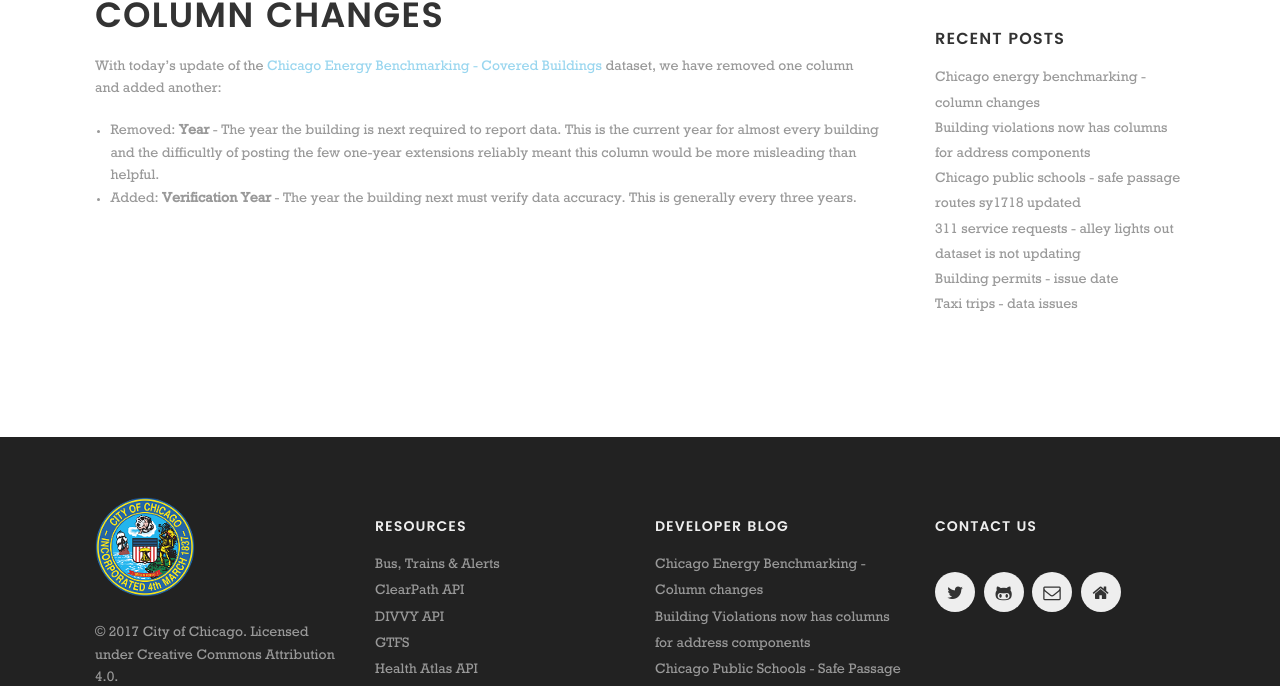
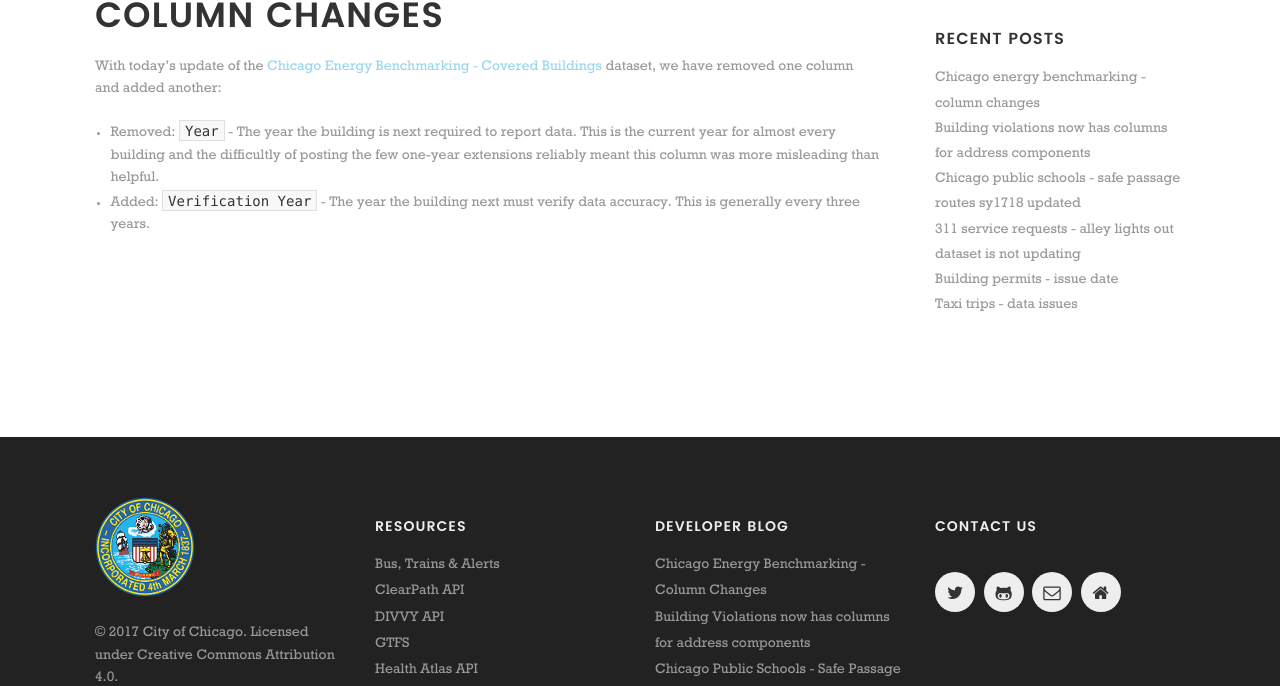
Before and after one commit to Chicago/dev.cityofchicago.org, a Jekyll site: the page built from _posts/2018-03-01-energy-benchmarking-covered-buildings-changed-columns.md, in a window 1280 px wide. Shown: the part 305-991 px from the top of the page. Built offline with Jekyll 4.4.1, drawn with Linux system fonts in a browser that asks for light colours; some web fonts are replaced; some of the changed text lies outside the part shown.

Commit message:
Update 2018-03-01-energy-benchmarking-covered-buildings-changed-columns.md
A little more cleanup.

```diff
--- a/_posts/2018-03-01-energy-benchmarking-covered-buildings-changed-columns.md
+++ b/_posts/2018-03-01-energy-benchmarking-covered-buildings-changed-columns.md
@@ -1,6 +1,6 @@
 ---
 layout: post
-title: Chicago Energy Benchmarking - Column changes
+title: Chicago Energy Benchmarking - Column Changes
 date: '2018-03-01T14:00-06:00'
 author: Open Data Portal Team
 categories:
@@ -13,5 +13,5 @@
 ---
 With today's update of the [Chicago Energy Benchmarking - Covered Buildings](https://data.cityofchicago.org/d/g5i5-yz37) dataset, we have removed one column and added another:
 
-* Removed: **Year** - The year the building is next required to report data. This is the current year for almost every building and the difficultly  of posting the few one-year extensions reliably meant this column would be more misleading than helpful.
-* Added: **Verification Year** - The year the building next must verify data accuracy. This is generally every three years.
+* Removed: `Year` - The year the building is next required to report data. This is the current year for almost every building and the difficultly  of posting the few one-year extensions reliably meant this column was more misleading than helpful.
+* Added: `Verification Year` - The year the building next must verify data accuracy. This is generally every three years.
```
